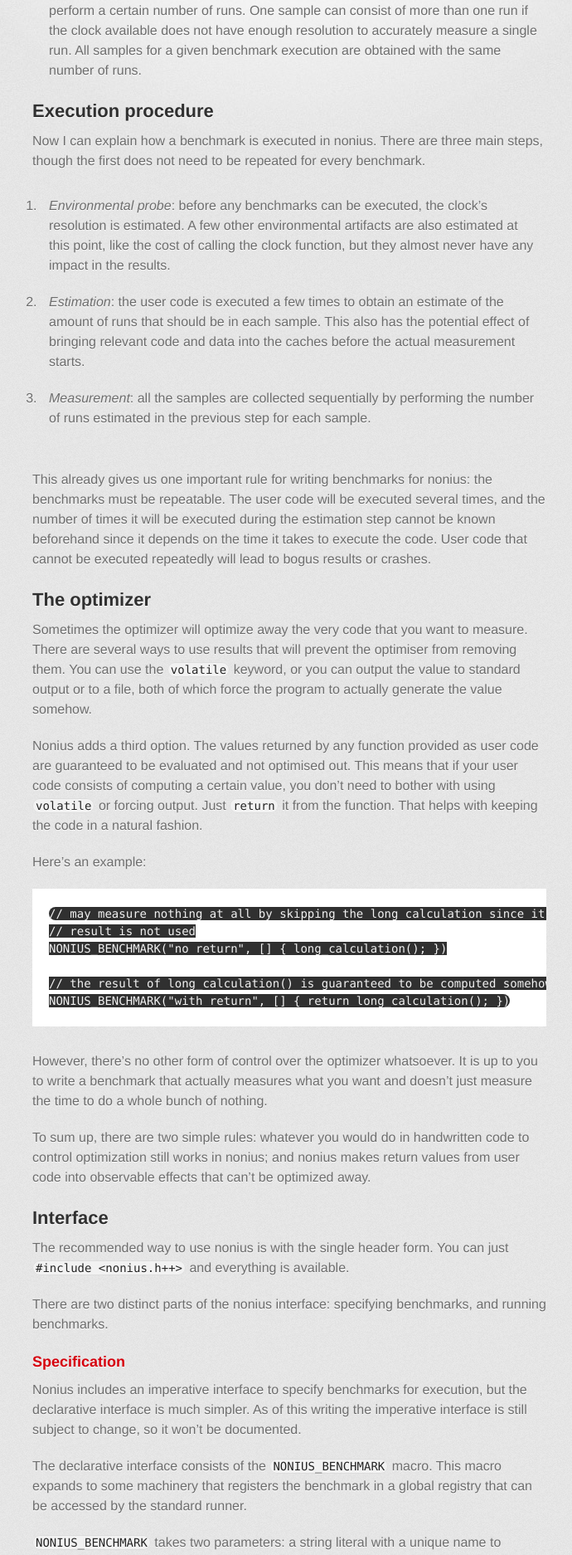
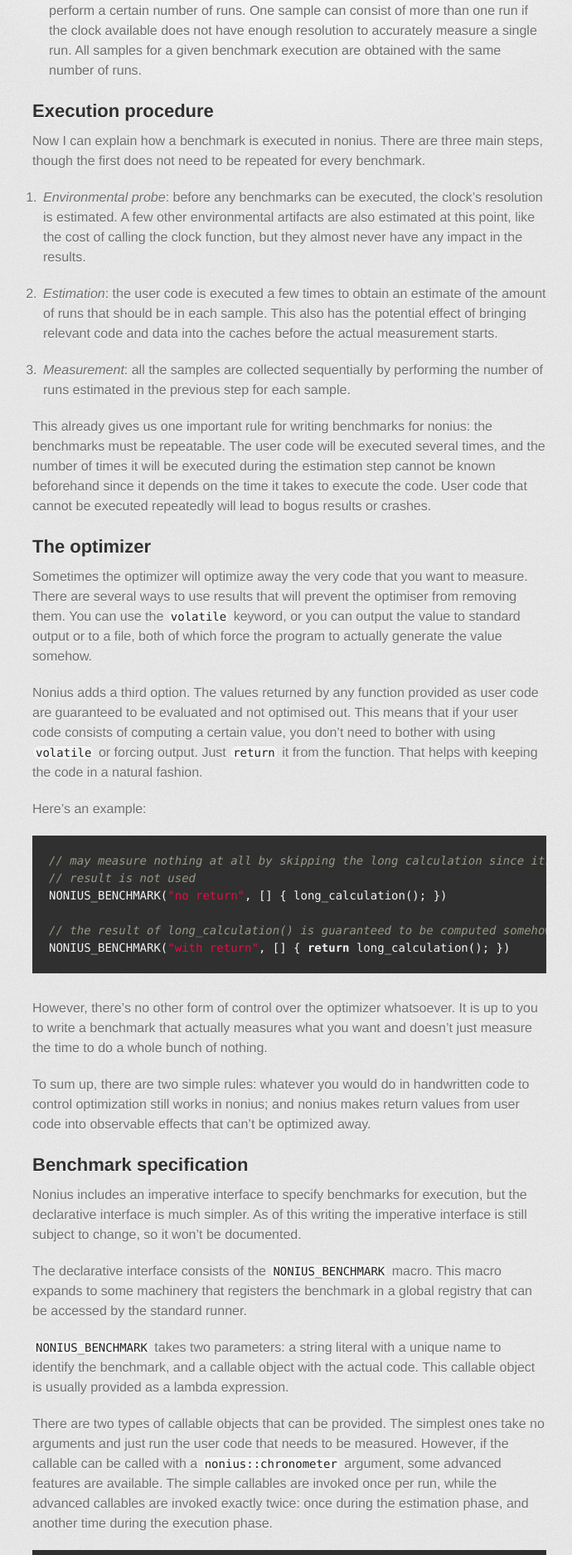
Before and after one commit to libnonius/nonius, a Jekyll site: the page built from authoring-benchmarks.md, in a window 1280 px wide. Shown: the part 405-2279 px from the top of the page at 83% size, without its empty margins (291-981 px from the left). Built offline with Jekyll 4.4.1, drawn with Linux system fonts in a browser that asks for light colours; some web fonts are replaced; some of the changed text lies outside the part shown.

Commit message:
Moves execution guide out of authoring guide

```diff
--- a/authoring-benchmarks.md
+++ b/authoring-benchmarks.md
@@ -59,12 +59,14 @@
 
 Here's an example:
 
-    // may measure nothing at all by skipping the long calculation since its
-    // result is not used
-    NONIUS_BENCHMARK("no return", [] { long_calculation(); })
+{% highlight cpp %}
+// may measure nothing at all by skipping the long calculation since its
+// result is not used
+NONIUS_BENCHMARK("no return", [] { long_calculation(); })
 
-    // the result of long_calculation() is guaranteed to be computed somehow
-    NONIUS_BENCHMARK("with return", [] { return long_calculation(); })
+// the result of long_calculation() is guaranteed to be computed somehow
+NONIUS_BENCHMARK("with return", [] { return long_calculation(); })
+{% endhighlight %}
 
 However, there's no other form of control over the optimizer whatsoever. It is
 up to you to write a benchmark that actually measures what you want and doesn't
@@ -74,15 +76,7 @@
 to control optimization still works in nonius; and nonius makes return values
 from user code into observable effects that can't be optimized away.
 
-## Interface
-
-The recommended way to use nonius is with the single header form. You can just
-`#include <nonius.h++>` and everything is available.
-
-There are two distinct parts of the nonius interface: specifying benchmarks, and
-running benchmarks.
-
-### Specification
+## Benchmark specification
 
 Nonius includes an imperative interface to specify benchmarks for execution, but
 the declarative interface is much simpler. As of this writing the imperative
@@ -103,12 +97,14 @@
 while the advanced callables are invoked exactly twice: once during the
 estimation phase, and another time during the execution phase.
 
+{% highlight cpp %}
     NONIUS_BENCHMARK("simple", [] { return long_computation(); });
 
     NONIUS_BENCHMARK("advanced", [](nonius::chronometer meter) {
         set_up();
         meter.measure([] { return long_computation(); });
     });
+{% endhighlight %}
 
 These advanced callables no longer consist entirely of user code to be measured.
 In these cases, the code to be measured is provided via the
@@ -125,7 +121,9 @@
 The callable object passed in to `measure` can optionally accept an `int`
 parameter.
 
+{% highlight cpp %}
     meter.measure([](int i) { return long_computation(i); });
+{% endhighlight %}
 
 If it accepts an `int` parameter, the sequence number of each run will be passed
 in, starting with 0. This is useful if you want to measure some mutating code,
@@ -133,9 +131,11 @@
 `nonius::chronometer::runs`; with this one can set up a different instance to be
 mutated by each run.
 
+{% highlight cpp %}
     std::vector<std::string> v(meter.runs());
     std::fill(v.begin(), v.end(), test_string());
     meter.measure([&v](int i) { in_place_escape(v[i]); });
+{% endhighlight %}
 
 Note that it is not possible to simply use the same instance for different runs
 and resetting it between each run since that would pollute the measurements with
@@ -183,43 +183,3 @@
 it does not destroy anything automatically. Instead, you are required to call
 the `nonius::destructable_object::destruct` member function, which is what you
 can use to measure the destruction time.
-
-### Execution
-
-Nonius includes an implementation of `main()` that provides a command-line
-runner. This means you can just make your benchmarks into an executable and
-you're good to go. If you want that default implementation of `main`, just
-`#define NONIUS_RUNNER` before #including the nonius header.
-
-You can also write your own main if you need something fancy, but for now that
-API is subject to change and not documented.
-
-Invoking the standard runner with the `--help` flag provides information about
-the options available. Here are some examples of common choices:
-
-> Run all benchmarks and provide a simple textual report
->
->     $ runner
->
-> Run all benchmarks and provide extra details
->
->     $ runner -v
->
-> Run all benchmarks collecting 500 samples instead of the default 100, and
-> report extra details
->
->     $ runner -v -s 500
->
-> Run all benchmarks and output all samples to a CSV file named `results.csv`
->
->     $ runner -r csv -o results.csv
->
-> Run all benchmarks and output a JUnit compatible report named `results.xml`
->
->     $ runner -r junit -o results.xml
->
-> Run all benchmarks and output an HTML report named `results.html` with the
-> title "Some benchmarks", using 250 samples per benchmark
->
->     $ runner -r html -o results.html -t "Some benchmarks" -s 250
->
--- a/css/stylesheet.css
+++ b/css/stylesheet.css
@@ -285,12 +285,11 @@
 }
 
 ol {
-  padding: 10px;
+  padding-left: 10px;
 }
-
 ol li {
   list-style: decimal;
-  padding-left: 10px;
+  padding-left: 3px;
 }
 
 dl dt {
```
Also changed, not shown: index.md (+36 -7 lines).
